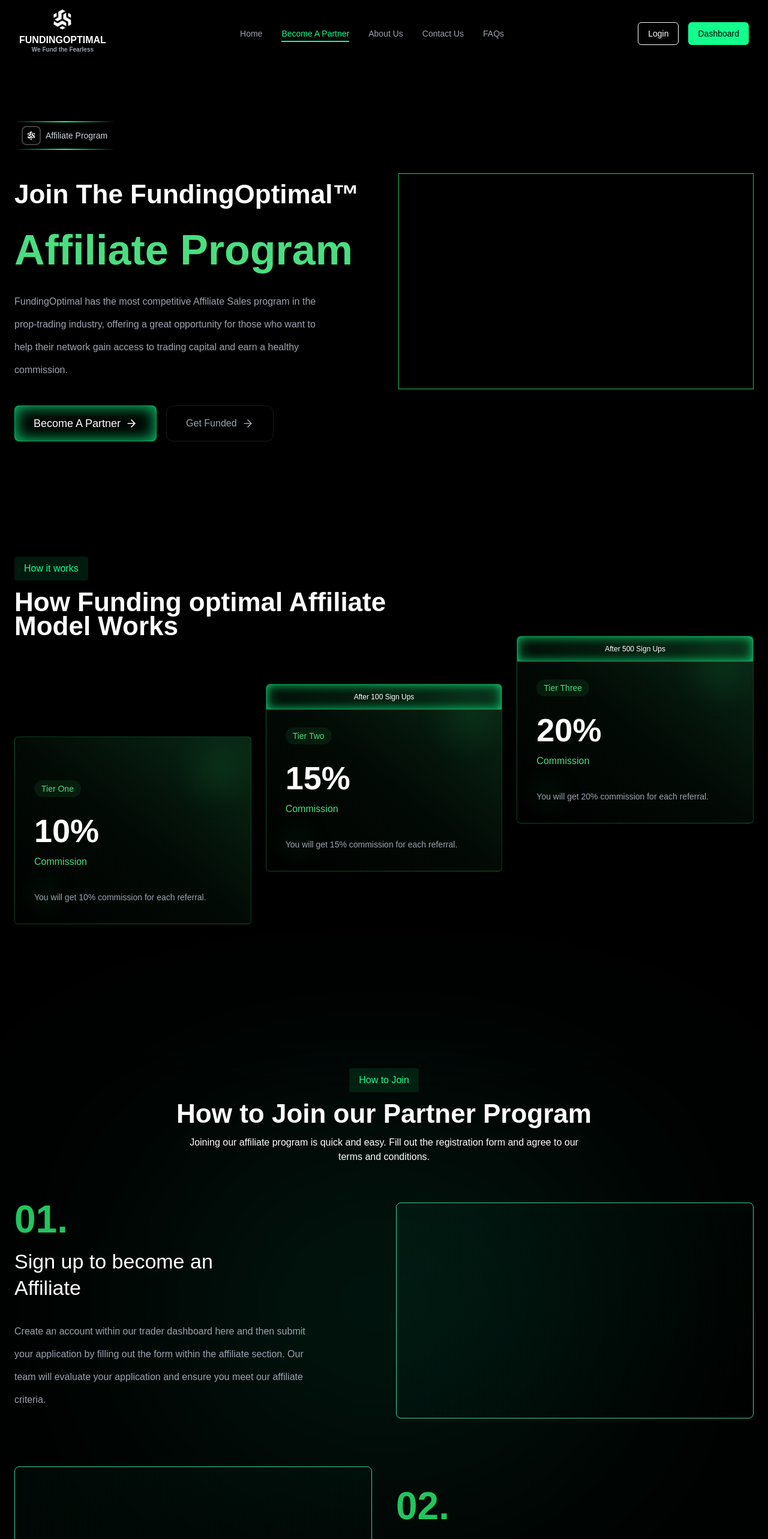
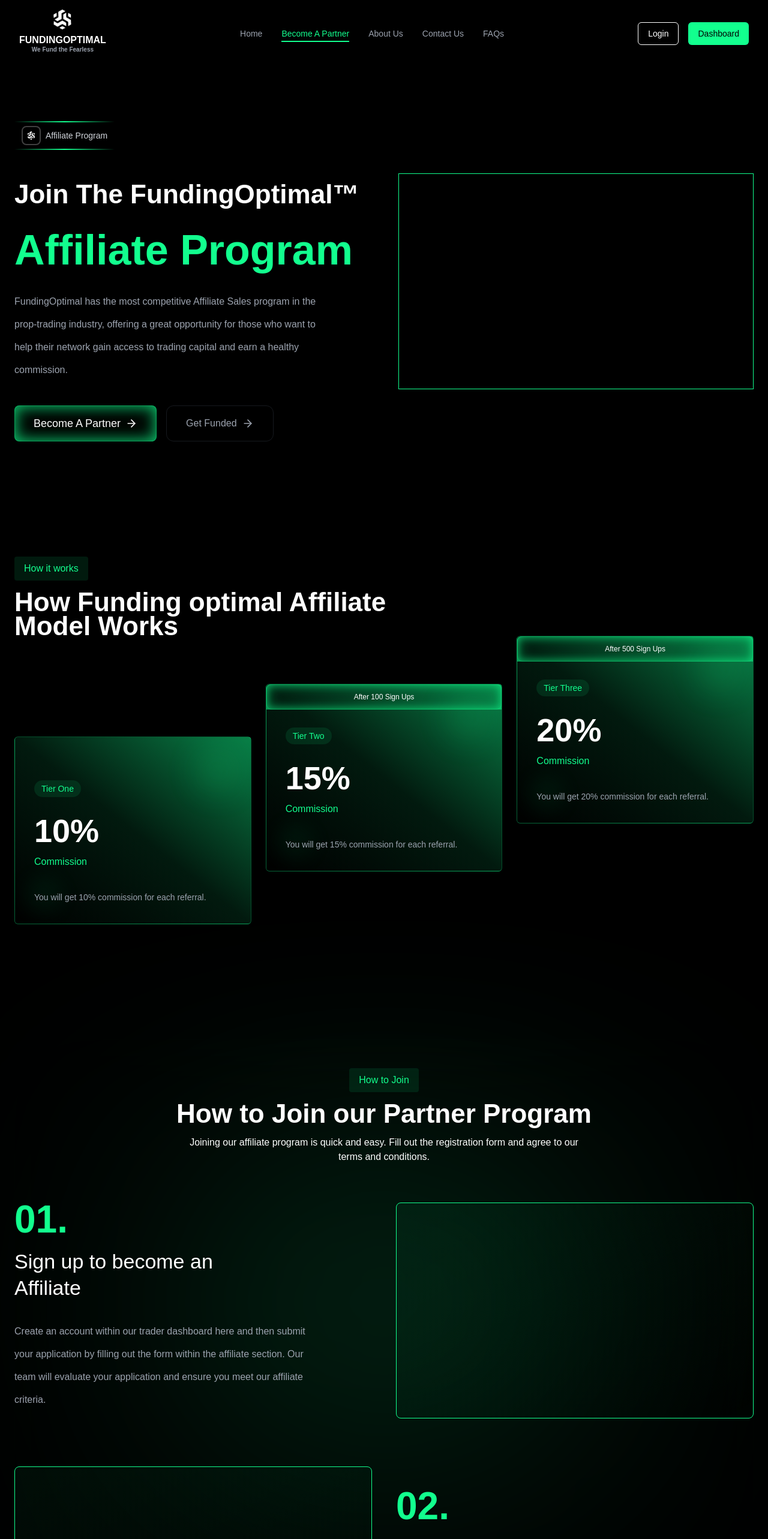
Before and after one commit to abujobayer0/FundingOptimal, a Next.js app: page /become-a-partner in a window 1280 px wide. Shown: the top 2566 px of the page at 60% size. Built offline with nearby package versions, Linux system fonts and the light colour scheme; a web font is replaced by a local one.

Commit message:
Refactor styling across Become a Partner components to use primary color scheme, enhancing visual consistency and user experience

```diff
--- a/src/app/(WithCommonLayout)/_components/module/becomeAPartner/AffiliatePartnerFAQs.tsx
+++ b/src/app/(WithCommonLayout)/_components/module/becomeAPartner/AffiliatePartnerFAQs.tsx
@@ -60,8 +60,8 @@
             viewport={{ once: true }}
             className="space-y-8"
           >
-            <div className="inline-flex items-center space-x-2 bg-green-500/5 border border-green-500 rounded-md px-4 py-2 text-sm">
-              <span className="text-green-500">FAQs</span>
+            <div className="inline-flex items-center space-x-2 bg-primary/5 border border-primary rounded-md px-4 py-2 text-sm">
+              <span className="text-primary">FAQs</span>
             </div>
 
             <div className="space-y-4">
@@ -76,7 +76,7 @@
             </p>
 
             <div className="md:pt-4 pb-4 md:pb-0">
-              <button className="bg-green-400 hover:bg-green-500 text-black font-medium px-8 py-3 rounded-lg transition-all duration-200 hover:scale-105">
+              <button className="bg-primary hover:bg-primary text-black font-medium px-8 py-3 rounded-lg transition-all duration-200 hover:scale-105">
                 See Affiliate FAQs
               </button>
             </div>
--- a/src/app/(WithCommonLayout)/_components/module/becomeAPartner/AffiliateProgramHero.tsx
+++ b/src/app/(WithCommonLayout)/_components/module/becomeAPartner/AffiliateProgramHero.tsx
@@ -22,7 +22,7 @@
               <h1 className="text-2xl md:text-3xl lg:text-[38px] xl:text-[44px] font-bold leading-[70px]">
                 Join The FundingOptimal™
               </h1>
-              <h2 className="text-3xl md:text-5xl lg:text-[70px] font-bold text-green-400">
+              <h2 className="text-3xl md:text-5xl lg:text-[70px] font-bold text-primary">
                 Affiliate Program
               </h2>
             </div>
@@ -43,7 +43,7 @@
           </div>
 
           {/* Right Content - Video Player */}
-          <div className="flex justify-center lg:justify-end border border-green-500 h-[360px]"></div>
+          <div className="flex justify-center lg:justify-end border border-primary h-[360px]"></div>
         </div>
       </div>
     </div>
--- a/src/app/(WithCommonLayout)/_components/module/becomeAPartner/JoinPartnerProgram.tsx
+++ b/src/app/(WithCommonLayout)/_components/module/becomeAPartner/JoinPartnerProgram.tsx
@@ -25,7 +25,7 @@
 
   const ContentSection = () => (
     <div className="flex flex-col items-start space-y-5 md:space-y-8 w-full lg:w-1/2">
-      <h2 className="text-green-500 text-2xl md:text-[64px] font-semibold">
+      <h2 className="text-primary text-2xl md:text-[64px] font-semibold">
         {stepNumber}
       </h2>
       <h4 className="text-white text-lg md:text-[34px] max-w-sm leading-[44px]">
@@ -39,7 +39,7 @@
 
   const ImageSection = () => (
     <div className="flex justify-center lg:justify-end w-full lg:w-1/2">
-      <div className="h-[360px] w-full border border-emerald-400 rounded-lg bg-gradient-to-br from-emerald-500/5 to-transparent"></div>
+      <div className="h-[360px] w-full border border-primary rounded-lg bg-gradient-to-br from-primary/5 to-transparent"></div>
     </div>
   );
 
@@ -66,7 +66,7 @@
 
 const BackgroundGlow: React.FC = () => (
   <div className="w-full flex items-center justify-center">
-    <div className="absolute top-72 w-1/2 h-[300px] bg-emerald-500/30 rounded-full blur-[200px] z-[-1]" />
+    <div className="absolute top-72 w-1/2 h-[300px] bg-primary/30 rounded-full blur-[200px] z-[-1]" />
   </div>
 );
 
--- a/src/app/(WithCommonLayout)/_components/module/becomeAPartner/ReferAndEarn.tsx
+++ b/src/app/(WithCommonLayout)/_components/module/becomeAPartner/ReferAndEarn.tsx
@@ -31,9 +31,9 @@
 export default function ReferAndEarn() {
   return (
     <div className="">
-      <div className="bg-gradient-to-r from-green-500/40 via-green-500 to-green-500/40 h-[3px]" />
+      <div className="bg-gradient-to-r from-primary/40 via-primary to-primary/40 h-[3px]" />
 
-      <div className="bg-gradient-to-b from-green-500/30 to-transparent h-48"></div>
+      <div className="bg-gradient-to-b from-primary/30 to-transparent h-48"></div>
       <div className="max-w-7xl mx-auto px-4 md:px-6 bg-transparent text-white -mt-24 md:-mt-36">
         <SectionHeader
           title="Refer And Earn Rewards"
--- a/src/app/(WithCommonLayout)/_components/ui/card/CommissionTierCard.tsx
+++ b/src/app/(WithCommonLayout)/_components/ui/card/CommissionTierCard.tsx
@@ -17,7 +17,7 @@
 }) => {
   return (
     <div
-      className={`h-fit border border-green-500/30 rounded-md p-8 relative overflow-hidden group hover:border-green-500/60 transition-all duration-300 bg-gradient-to-bl from-green-900/50 via-green-800/10 to-transparent flex flex-col justify-center gap-3 ${size}`}
+      className={`h-fit border border-primary/30 rounded-md p-8 relative overflow-hidden group hover:border-primary/60 transition-all duration-300 bg-gradient-to-bl from-primary/50 via-primary/10 to-transparent flex flex-col justify-center gap-3 ${size}`}
       style={{ width: "100%" }}
     >
       {/* Threshold */}
@@ -43,7 +43,7 @@
 
       {/* Tier badge */}
       <div className="relative z-10 mb-6 mt-10">
-        <div className="inline-block bg-green-500/10 rounded-full px-3 py-1 text-sm text-green-400">
+        <div className="inline-block bg-primary/10 rounded-full px-3 py-1 text-sm text-primary">
           {tier}
         </div>
       </div>
@@ -53,7 +53,7 @@
         <div className="text-4xl lg:text-[54px] font-bold text-white mb-2">
           {commission}
         </div>
-        <div className="text-green-400 text-[16px] mt-5">Commission</div>
+        <div className="text-primary text-[16px] mt-5">Commission</div>
       </div>
 
       {/* Description */}
@@ -62,8 +62,8 @@
       </div>
 
       {/* Decorative elements */}
-      <div className="absolute top-4 right-4 w-20 h-20 bg-green-500/10 rounded-full blur-xl"></div>
-      <div className="absolute bottom-4 left-4 w-16 h-16 bg-green-500/5 rounded-full blur-lg"></div>
+      <div className="absolute top-4 right-4 w-20 h-20 bg-primary/10 rounded-full blur-xl"></div>
+      <div className="absolute bottom-4 left-4 w-16 h-16 bg-primary/5 rounded-full blur-lg"></div>
     </div>
   );
 };
--- a/src/app/(WithCommonLayout)/_components/ui/footer/Footer.tsx
+++ b/src/app/(WithCommonLayout)/_components/ui/footer/Footer.tsx
@@ -35,13 +35,13 @@
             initial={{ opacity: 0, y: 20 }}
             animate={{ opacity: 1, y: 0 }}
             transition={{ duration: 0.6, delay: 0.4 }}
-            className="w-full py-2 max-w-[140px] justify-center flex mx-auto px-3 border border-green-500/30 bg-primary/10 text-white rounded-lg text-xs sm:text-sm relative overflow-hidden group transition-all duration-300 hover:scale-[1.02] hover:shadow-lg hover:shadow-green-500/20 hover:border-green-400/50 hover:bg-green-500/5"
+            className="w-full py-2 max-w-[140px] justify-center flex mx-auto px-3 border border-primary/30 bg-primary/10 text-white rounded-lg text-xs sm:text-sm relative overflow-hidden group transition-all duration-300 hover:scale-[1.02] hover:shadow-lg hover:shadow-primary/20 hover:border-primary/50 hover:bg-primary/5"
           >
             <span className="relative z-10 transition-all duration-300 group-hover:text-green-300">
               Get Funded Now
             </span>
-            <div className="absolute inset-0 bg-gradient-to-r from-green-500/0 via-green-500/10 to-green-500/0 opacity-0 group-hover:opacity-100 transition-opacity duration-300"></div>
-            <div className="absolute inset-0 bg-green-500/5 scale-x-0 group-hover:scale-x-100 transition-transform duration-300 origin-left"></div>
+            <div className="absolute inset-0 bg-gradient-to-r from-primary/0 via-primary/10 to-primary/0 opacity-0 group-hover:opacity-100 transition-opacity duration-300"></div>
+            <div className="absolute inset-0 bg-primary/5 scale-x-0 group-hover:scale-x-100 transition-transform duration-300 origin-left"></div>
           </motion.button>
         </div>
       </div>
```
Also changed, not shown: src/app/(WithCommonLayout)/_components/module/becomeAPartner/FAQAccordion.tsx (+4 -4 lines), src/app/(WithCommonLayout)/_components/ui/card/ReferTierCard.tsx (+6 -6 lines).
